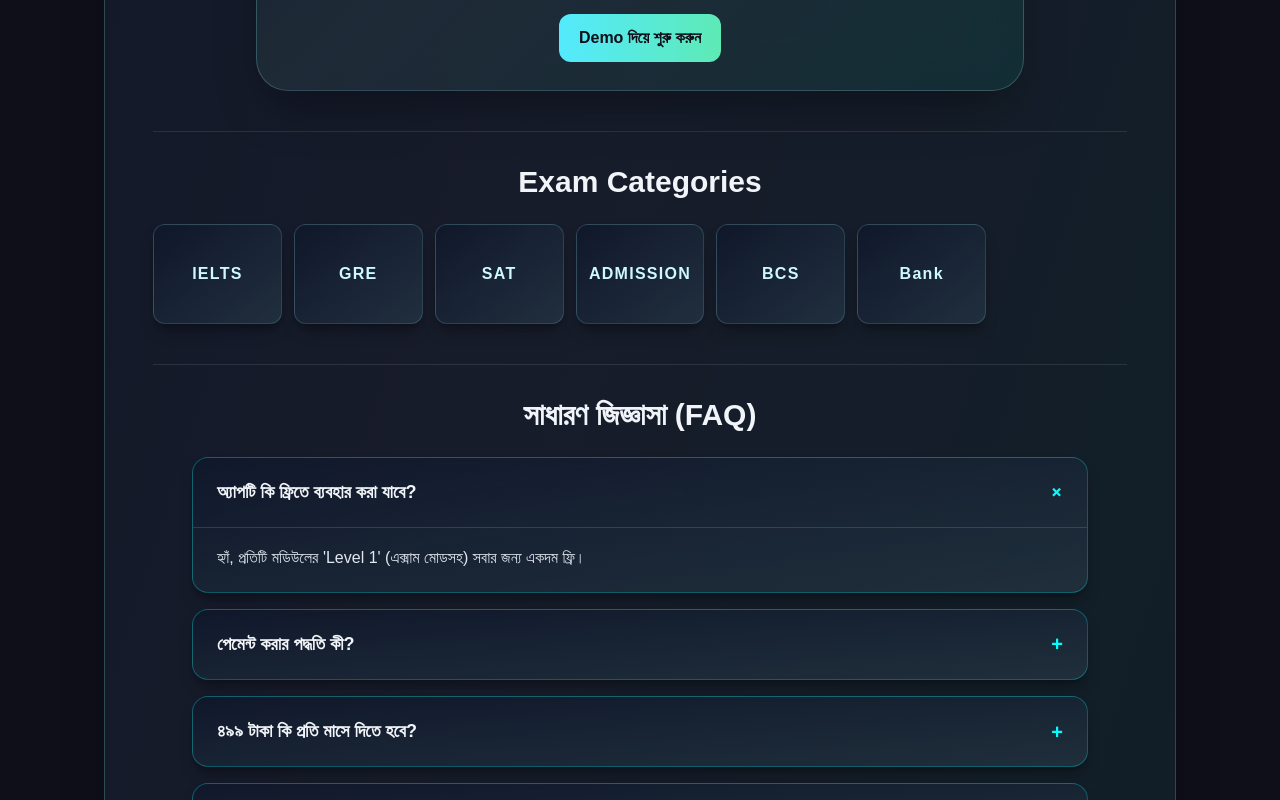
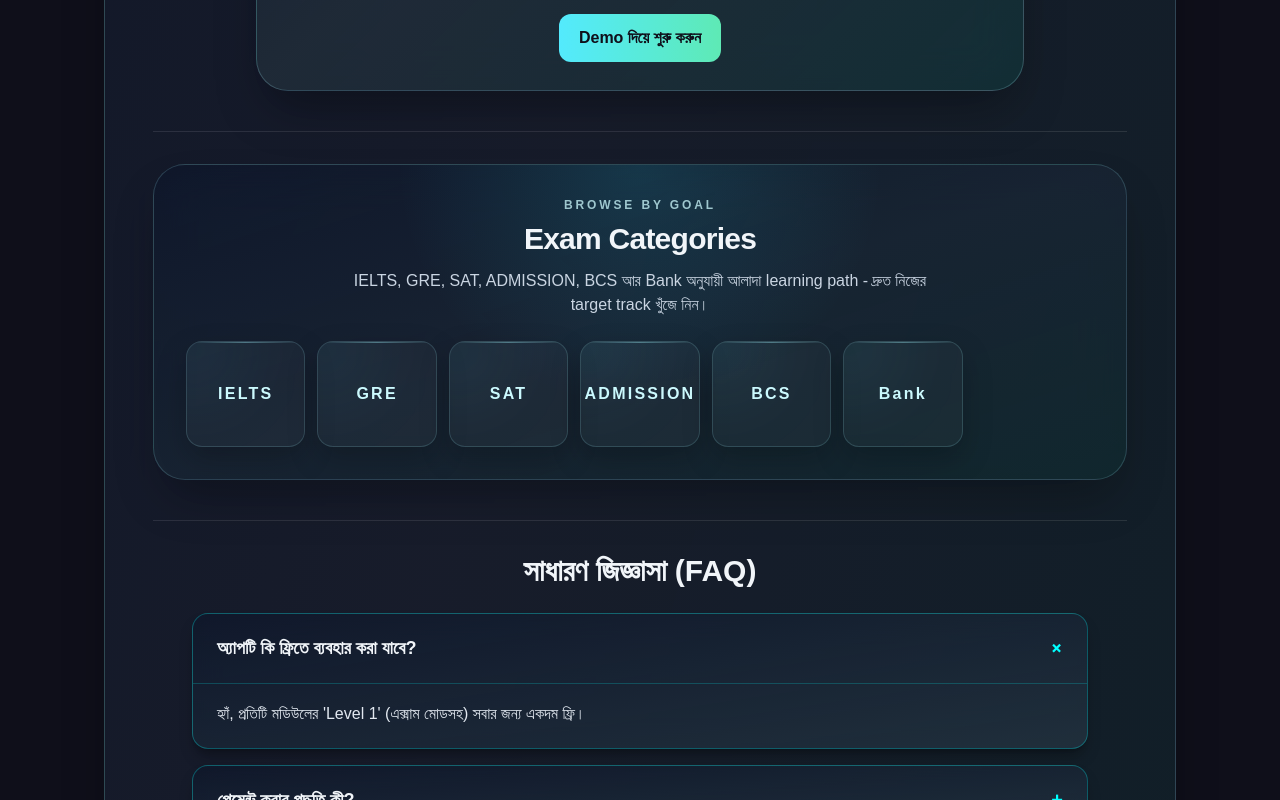
Before and after one commit to yeasinarafatx/easyvocab, a Next.js app: page / in a window 1280 px wide. Shown: the part 1940-2740 px from the top of the page. Built offline with nearby package versions, Linux system fonts and the light colour scheme; no server answers.

Commit message:
Polish exam categories layout

```diff
--- a/src/app/page.tsx
+++ b/src/app/page.tsx
@@ -373,20 +373,32 @@
             </div>
           </section>
 
-          <section className="hidden border-t border-white/10 pt-8 sm:block sm:mt-10">
-            <h2 className="text-center text-2xl font-bold sm:text-3xl">Exam Categories</h2>
+          <section className="hidden border-t border-white/10 pt-8 sm:mt-10 sm:block">
+            <div className="relative overflow-hidden rounded-[2rem] border border-cyan-200/18 bg-gradient-to-br from-slate-900/80 via-[#182433]/88 to-[#10292f]/82 px-5 py-7 shadow-2xl shadow-black/30 backdrop-blur-xl sm:px-6 sm:py-8 lg:px-8">
+              <div className="pointer-events-none absolute inset-0 bg-[radial-gradient(circle_at_top,rgba(34,211,238,0.14),transparent_42%)]" />
+              <div className="relative">
+                <div className="mx-auto max-w-2xl text-center">
+                  <p className="text-[11px] font-semibold uppercase tracking-[0.24em] text-cyan-100/75 sm:text-xs">Browse by goal</p>
+                  <h2 className="mt-2 text-2xl font-extrabold tracking-tight text-slate-100 sm:text-3xl">Exam Categories</h2>
+                  <p className="mx-auto mt-3 max-w-xl text-sm leading-6 text-slate-300 sm:text-base">
+                    IELTS, GRE, SAT, ADMISSION, BCS আর Bank অনুযায়ী আলাদা learning path - দ্রুত নিজের target track খুঁজে নিন।
+                  </p>
+                </div>
+
                 <div className="mt-6 flex justify-center">
                   <div className="grid w-full max-w-6xl grid-cols-2 gap-3 sm:grid-cols-3 lg:grid-cols-4 xl:grid-cols-7">
                     {examCategories.map((exam, idx) => (
                       <div
                         key={`${exam.name}-${idx}`}
-                    className="flex min-h-[90px] flex-col items-center justify-center rounded-xl border border-cyan-200/18 bg-gradient-to-br from-slate-900/74 to-[#223140]/92 px-3 py-3 text-center text-slate-100 shadow-lg shadow-black/30 backdrop-blur-sm transition-transform duration-300 hover:-translate-y-0.5 sm:min-h-[100px] sm:backdrop-blur-xl"
+                        className="group relative flex min-h-[96px] flex-col items-center justify-center overflow-hidden rounded-2xl border border-cyan-200/16 bg-white/[0.03] px-3 py-3 text-center text-slate-100 shadow-[0_12px_30px_rgba(0,0,0,0.22)] transition-all duration-300 hover:-translate-y-1 hover:border-cyan-200/30 hover:bg-white/[0.06] hover:shadow-[0_18px_36px_rgba(0,0,0,0.28)] sm:min-h-[106px]"
                       >
-                    <p className="text-sm font-extrabold tracking-[0.08em] text-cyan-100 sm:text-base">
-                      {exam.name}
-                    </p>
+                        <span className="pointer-events-none absolute inset-x-0 top-0 h-px bg-gradient-to-r from-transparent via-cyan-200/55 to-transparent opacity-70" />
+                        <span className="pointer-events-none absolute -left-8 -top-8 h-20 w-20 rounded-full bg-cyan-300/10 blur-2xl transition-opacity duration-300 group-hover:opacity-80" />
+                        <p className="text-sm font-extrabold tracking-[0.14em] text-cyan-100 sm:text-base">{exam.name}</p>
                       </div>
                     ))}
+                  </div>
+                </div>
               </div>
             </div>
           </section>
```
Lines whose indentation alone changed are shown as unchanged.
